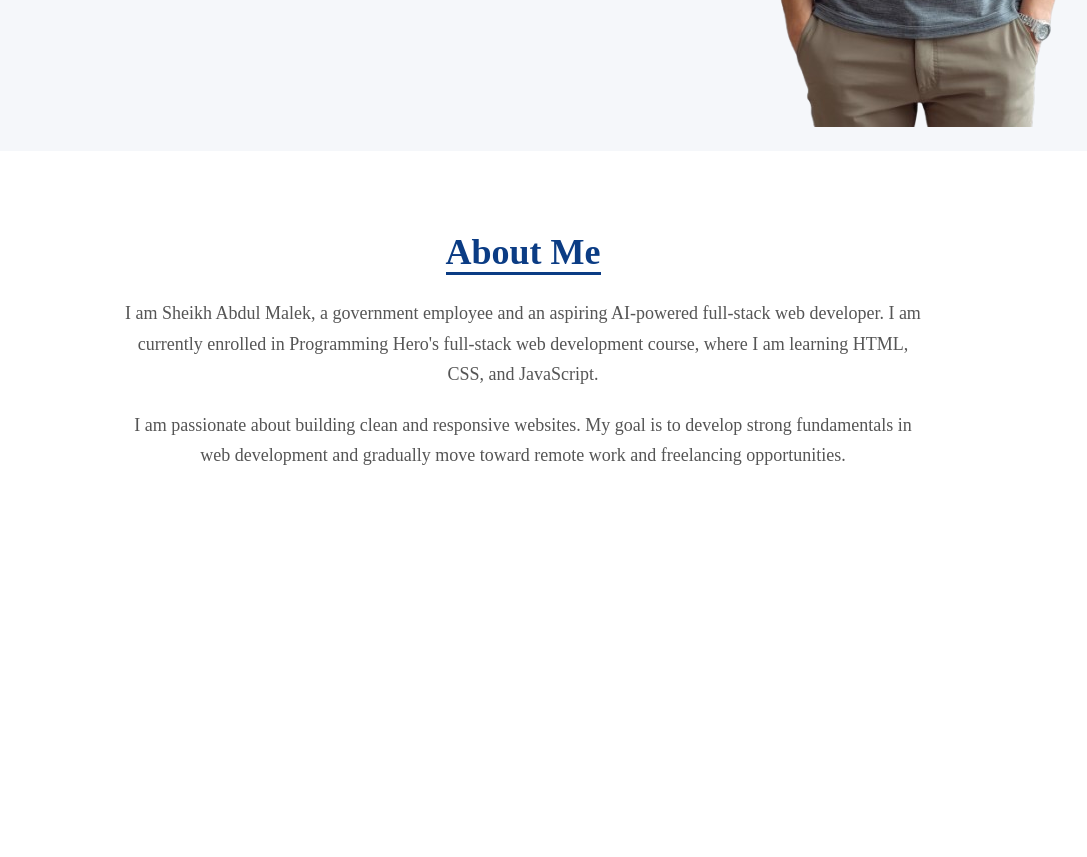
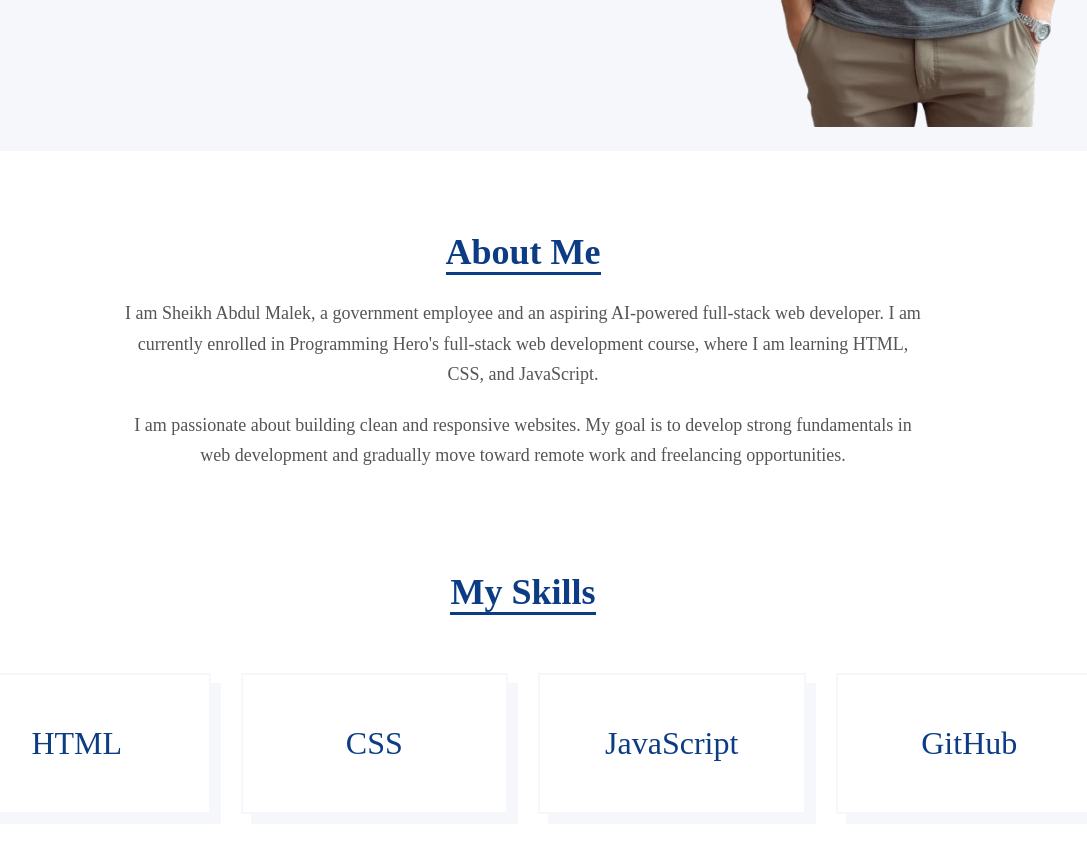
Before and after one commit to samalek9391/portfolio-website-personal, a plain HTML site: page index.html in a window 1280 px wide. Shown: the part 706-1563 px from the top of the page, without its empty margins (117-1204 px from the left). Before the commit the page ends 1277 px from the top, so only its background shows below. Drawn offline with Linux system fonts and the light colour scheme.

Commit message:
add skill section

```diff
--- a/index.html
+++ b/index.html
@@ -52,5 +52,15 @@
         </div>
 
     </section>
+    <section class="skill-section">
+        <h2><span class="hbottom-border">My Skills</span></h2>
+        <div class="skill-container">
+            <div class="skill-box">HTML</div>
+            <div class="skill-box">CSS</div>
+            <div class="skill-box">JavaScript</div>
+            <div class="skill-box">GitHub</div>
+
+        </div>
+    </section>
 </body>
 </html>
--- a/style.css
+++ b/style.css
@@ -117,3 +117,32 @@
 .hbottom-border {
     border-bottom: 3px solid #0b3c84;
 }
+
+.skill-section {
+    text-align: center;
+}
+
+.skill-container {
+    margin: 20px 20px 60px;
+    padding: 40px;
+    display: flex;
+    justify-content: center;
+    gap: 30px;
+}
+
+.skill-section h2 {
+    font-size: 36px;
+    color: #0b3c84;
+}
+
+.skill-box {
+    border: 2px solid #f5f7fa;
+    width: 300px;
+    /*height: 20%;*/
+    background-color: #ffffff;
+    padding: 50px;
+    color: #0b3c84;
+    text-align: center;
+    font-size: 32px;
+    box-shadow: 10px 10px #f5f7fa;
+}
```
